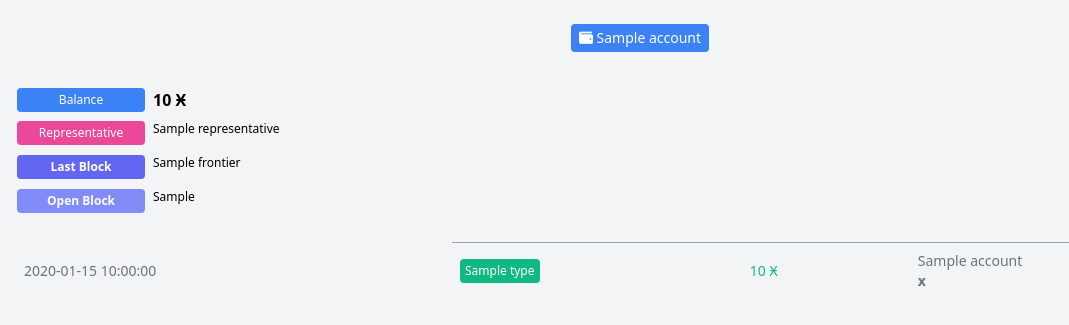
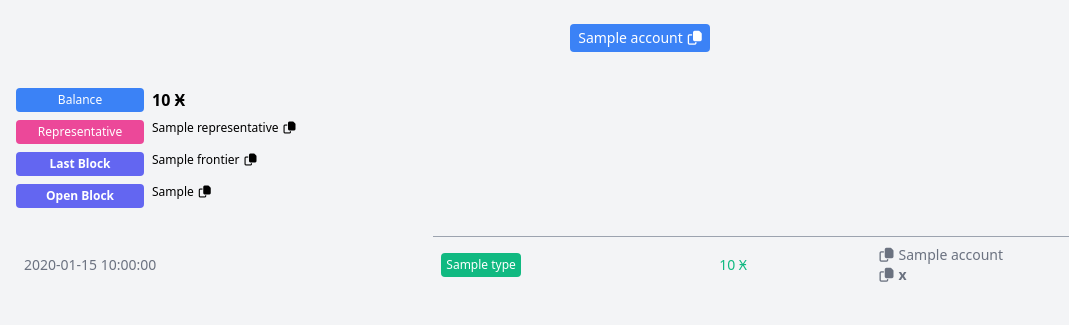
Before and after one commit to gr0vity-dev/nanobrowse, a Python web app: template nanobrowse/templates/account_viewer.html in a window 1280 px wide. Shown: the top 325 px of the page, without its empty margins (0-1069 px from the left). Run offline with Jinja, Linux system fonts and the light colour scheme; the template is opened without the code that fills it: most values are stand-ins (such as "Sample title", 1, 10 or a date in 2020).

Commit message:
feat: Add copy icons to account_viewer

```diff
--- /dev/null
+++ b/nanobrowse/static/css/custom.css
@@ -0,0 +1,62 @@
+/* Dark mode styles */
+@media (prefers-color-scheme: dark) {
+
+    body {
+        background-color: #1a202c; /* This is roughly equivalent to bg-gray-800 in Tailwind */
+        color: #e5e7eb;           /* Roughly equivalent to text-gray-300 in Tailwind */
+    }
+
+    .bg-gray-100 {
+        background-color: #2D3748; /* This color is equivalent to bg-gray-800 in Tailwind */
+    }
+    .bg-gray-500 {
+        background-color: #e5e7eb; /* This color is equivalent to bg-gray-800 in Tailwind */
+    }
+
+    .bg-blue-500 {
+        background-color: #4299E1; /* Same color but might be adjusted for better visibility on dark bg */
+      }
+
+    .text-blue-500 {
+        color: #4daefe; /* Same color but might be adjusted for better visibility on dark bg */
+      }
+
+    body.text-gray-500 {
+        color: #e5e7eb;
+    }
+    td.text-gray-500 {
+        color: #e5e7eb;
+    }
+
+    input[type="text"].border {
+        background-color: #4A5568; /* Equivalent to bg-gray-700 in Tailwind */
+        color: #E2E8F0; /* Equivalent to text-gray-300 in Tailwind */
+        border-color: #4A5568; /* To keep the border same as the background color */
+      }
+
+      input[type="text"].border::placeholder {
+        color: #A0AEC0; /* Equivalent to text-gray-400 in Tailwind */
+      }
+
+}
+
+
+/* Copiable classes */
+.copy_btn, .copy_btn_front {
+  display: inline-block;
+  position: relative;
+}
+
+.copy_icon {
+  display: inline; /* make it always visible */
+  cursor: pointer;
+  color: currentColor; /* inherit color from parent */
+}
+
+.copy_btn .copy_icon {
+  margin-left: 5px; /* space it out a bit from the text when at the end */
+}
+
+.copy_btn_front .copy_icon {
+  margin-right: 5px; /* space it out a bit from the text when at the front */
+}
--- /dev/null
+++ b/nanobrowse/static/js/custom.js
@@ -0,0 +1,41 @@
+
+document.addEventListener("DOMContentLoaded", function() {
+    handleCopyEvent('.copy_btn', 'append');
+    handleCopyEvent('.copy_btn_front', 'prepend');
+});
+
+function handleCopyEvent(selector, position) {
+    var copyElements = document.querySelectorAll(selector);
+
+    copyElements.forEach(function(el) {
+        var copyIcon = document.createElement('span');
+        copyIcon.innerHTML = '<i class="fa-regular fa-copy"></i>';
+        copyIcon.classList.add('copy_icon');
+
+        copyIcon.addEventListener('click', function(event) {
+            event.preventDefault();   // prevent the default behavior
+            event.stopPropagation(); // prevent event from bubbling up
+
+            var textArea = document.createElement("textarea");
+            textArea.value = el.innerText; // only copy the innerText, not the copy icon itself
+            document.body.appendChild(textArea);
+            textArea.select();
+            document.execCommand("Copy");
+            textArea.remove();
+
+            // Change to the solid icon after copying
+            copyIcon.innerHTML = '<i class="fa-solid fa-copy"></i>';
+
+            // Revert back to the regular icon after 2 seconds
+            setTimeout(function() {
+                copyIcon.innerHTML = '<i class="fa-regular fa-copy"></i>';
+            }, 1000);
+        });
+
+        if (position === 'append') {
+            el.appendChild(copyIcon);
+        } else if (position === 'prepend') {
+            el.insertBefore(copyIcon, el.firstChild);
+        }
+    });
+}
--- a/nanobrowse/templates/account_viewer.html
+++ b/nanobrowse/templates/account_viewer.html
@@ -6,7 +6,8 @@
     <title>nanoBrowse Account Viewer</title>
     <link rel="stylesheet" href="https://cdnjs.cloudflare.com/ajax/libs/tailwindcss/2.2.19/tailwind.min.css" />
     <link rel="stylesheet" href="https://cdnjs.cloudflare.com/ajax/libs/font-awesome/6.4.2/css/all.min.css">
-    <link rel="stylesheet" href="{{ url_for('static', filename='css/darkmode.css') }}">
+    <link rel="stylesheet" href="{{ url_for('static', filename='css/custom.css') }}">
+    <script src="{{ url_for('static', filename='js/custom.js') }}"></script>
 
 </head>
 <body class="bg-gray-100 mx-4 my-6">
@@ -15,70 +16,58 @@
         <!-- <h1 class="text-2xl font-bold mb-8 text-center">{{account_data['account']}}</h1> -->
         <div class="mb-8 flex flex-col items-center break-all">
             {% if account_data['show_weight'] %}
-                <span class="bg-pink-500 text-white text-sm px-2 py-1 rounded"><i class="fa-solid fa-wallet"></i> {{account_data['account']}}</span>
+                <span class="bg-pink-500 text-white text-sm px-2 py-1 rounded"><p class="copy_btn">{{account_data['account']}}</p></span>
                 {% if account_data['is_pr'] %}
                 <span class="bg-pink-500 text-white text-xs px-2 py-1 rounded">Principal Representative</span>
                 {% endif %}
             {% else %}
-                <span class="bg-blue-500 text-white text-sm px-2 py-1 rounded"><i class="fa-solid fa-wallet"></i> {{account_data['account']}}</span>
+                <span class="bg-blue-500 text-white text-sm px-2 py-1 rounded"><p class="copy_btn">{{account_data['account']}}</p></span>
             {% endif %}
         </div>
 
 
 
         <!-- Account Info -->
-        <!-- Account Details Table -->
-        <table class="w-full divide-y divide-transparent">
-            <tbody>
+
         <!-- Balance -->
-                <tr>
-                    <td class="py-1 flex">
+        <div class="py-1 flex">
             <span class="bg-blue-500 text-white text-xs px-2 py-1 rounded flex items-center justify-center w-32 h-6">Balance</span>
             <span class="px-2"><b>{{account_data['confirmed_balance'] }} Ӿ</b></span>
-                    </td>
-                </tr>
+        </div>
 
         {% if account_data['show_weight'] %}
         <!-- Weight -->
-                <tr>
-                    <td class="py-1 flex">
+        <div class="py-1 flex">
             <span class="bg-pink-500 text-white text-xs px-2 py-1 rounded flex items-center justify-center w-32 h-6">Weight</span>
             <span class="px-2"><b> {{account_data['weight_formatted'] }}</b></span>
-                    </td>
-                </tr>
+        </div>
         {% endif %}
 
         <!-- Representative -->
-                <tr>
-                    <td >
-                        <a class="py-1 flex " href="{{ request.url_root }}account/{{account_data['representative'] }}">
-                            <span class="bg-pink-500 text-white text-xs px-2 py-1 rounded flex items-center justify-center w-32 h-6">Representative</span>
-                            <span class="px-2 text-xs">{{account_data['representative'] }}</span>
-                        </a>
-                    </td>
-                </tr>
+        <div class="py-1 flex" >
+            <span class="bg-pink-500 text-white text-xs px-2 py-1 rounded flex items-center justify-center w-32 h-6">
+                <a href="{{ request.url_root }}account/{{account_data['representative'] }}">Representative</a></span>
+            <span class="px-2 text-xs copy_btn">
+                <a href="{{ request.url_root }}account/{{account_data['representative'] }}">{{account_data['representative'] }}</a></span>
+        </div>
 
         <!-- Last Block -->
-                <tr>
-                    <td>
-                        <a class="py-1 flex" href="{{ request.url_root }}block/{{account_data['frontier'] }}">
-                            <span class="bg-indigo-500 text-white text-xs px-2 py-1 rounded flex items-center justify-center w-32 h-6"><b>Last Block</b></span>
-                            <span class="px-2 text-xs" >{{account_data['frontier'] }}</span>
-                        </a>
-                    </td>
-                </tr>
+        <div class="py-1 flex" >
+            <span class="bg-indigo-500 text-white text-xs px-2 py-1 rounded flex items-center justify-center w-32 h-6">
+                <a href="{{ request.url_root }}block/{{account_data['frontier'] }}"><b>Last Block</b></a></span>
+            <span class="px-2 text-xs copy_btn">
+                <a href="{{ request.url_root }}block/{{account_data['frontier'] }}">{{account_data['frontier'] }}</a></span>
+        </div>
+
 
         <!-- Open Block -->
-                <tr>
-                    <td>
-                        <a  class="py-1 flex" href="{{ request.url_root }}block/{{account_data['open_block'] }}">
-                            <span class="bg-indigo-400 text-white text-xs px-2 py-1 rounded flex items-center justify-center w-32 h-6"><b>Open Block</b></span>
-                            <span class="px-2 text-xs">{{account_data['open_block'] }}</span>
-                        </a>
-                    </td>
-                </tr>
-            </tbody>
-        </table>
+        <div class="py-1 flex" >
+            <span class="bg-indigo-500 text-white text-xs px-2 py-1 rounded flex items-center justify-center w-32 h-6">
+                <a href="{{ request.url_root }}block/{{account_data['open_block'] }}"><b>Open Block</b></a></span>
+            <span class="px-2 text-xs copy_btn">
+                <a href="{{ request.url_root }}block/{{account_data['open_block'] }}">{{account_data['open_block'] }}</a></span>
+        </div>
+
 
 
         <!-- Transactions Table -->
@@ -107,8 +96,8 @@
 
                     <!-- Account & Hash -->
                     <td class="px-2 py-2 whitespace-nowrap text-sm text-gray-500">
-                        <a href="{{ request.url_root }}account/{{ entry['account'] }}">{{ entry['account'] }}</a><br>
-                        <a href="{{ request.url_root }}block/{{ entry['hash'] }}"><b>{{ entry['hash'] }}</b></a>
+                        <a href="{{ request.url_root }}account/{{ entry['account'] }}"><p class="copy_btn_front">{{ entry['account'] }}</p></a><br>
+                        <a href="{{ request.url_root }}block/{{ entry['hash'] }}"><b class="copy_btn_front">{{ entry['hash'] }}</b></a>
                     </td>
                 </tr>
                 {% endfor %}
```
Lines whose indentation alone changed are shown as unchanged.
